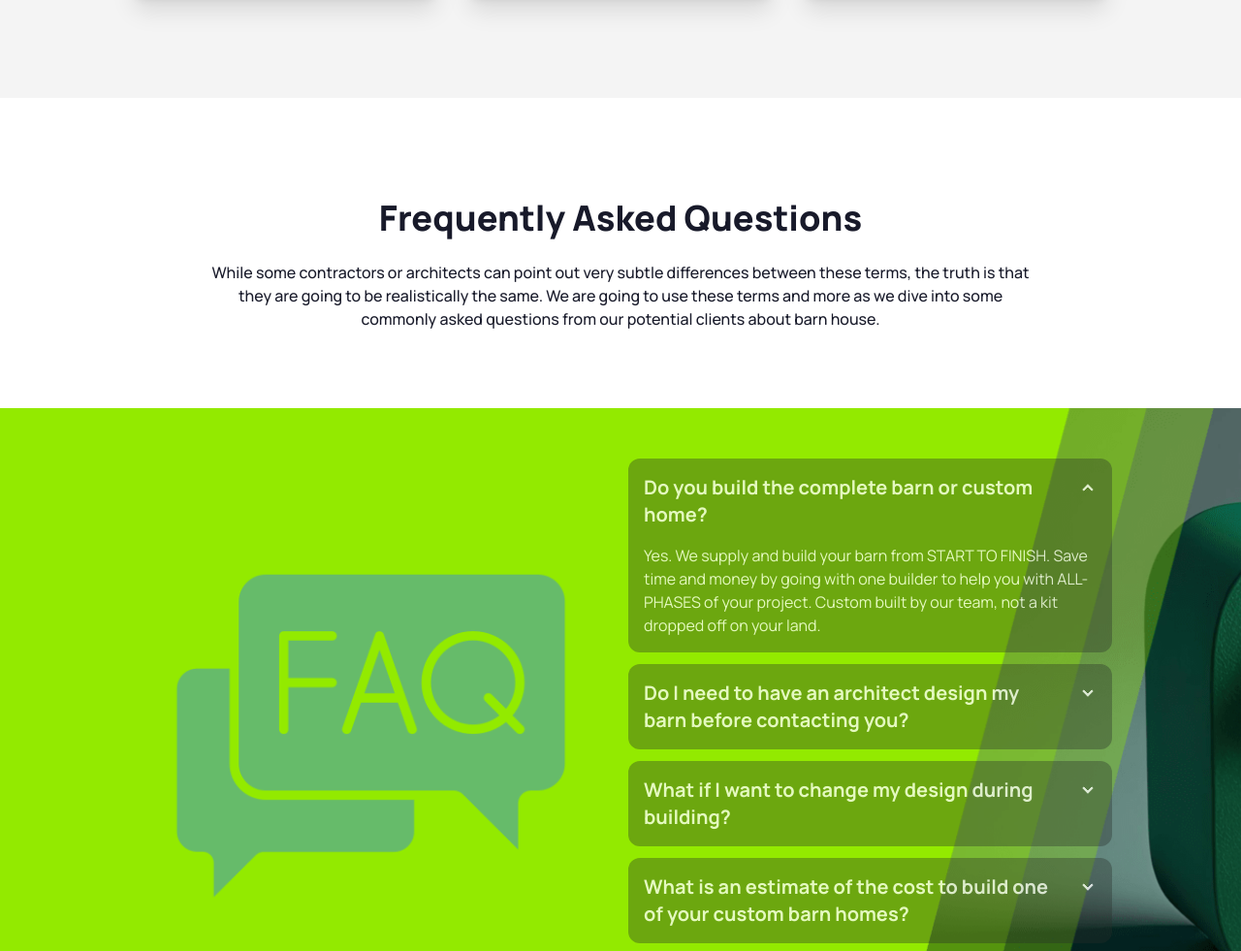
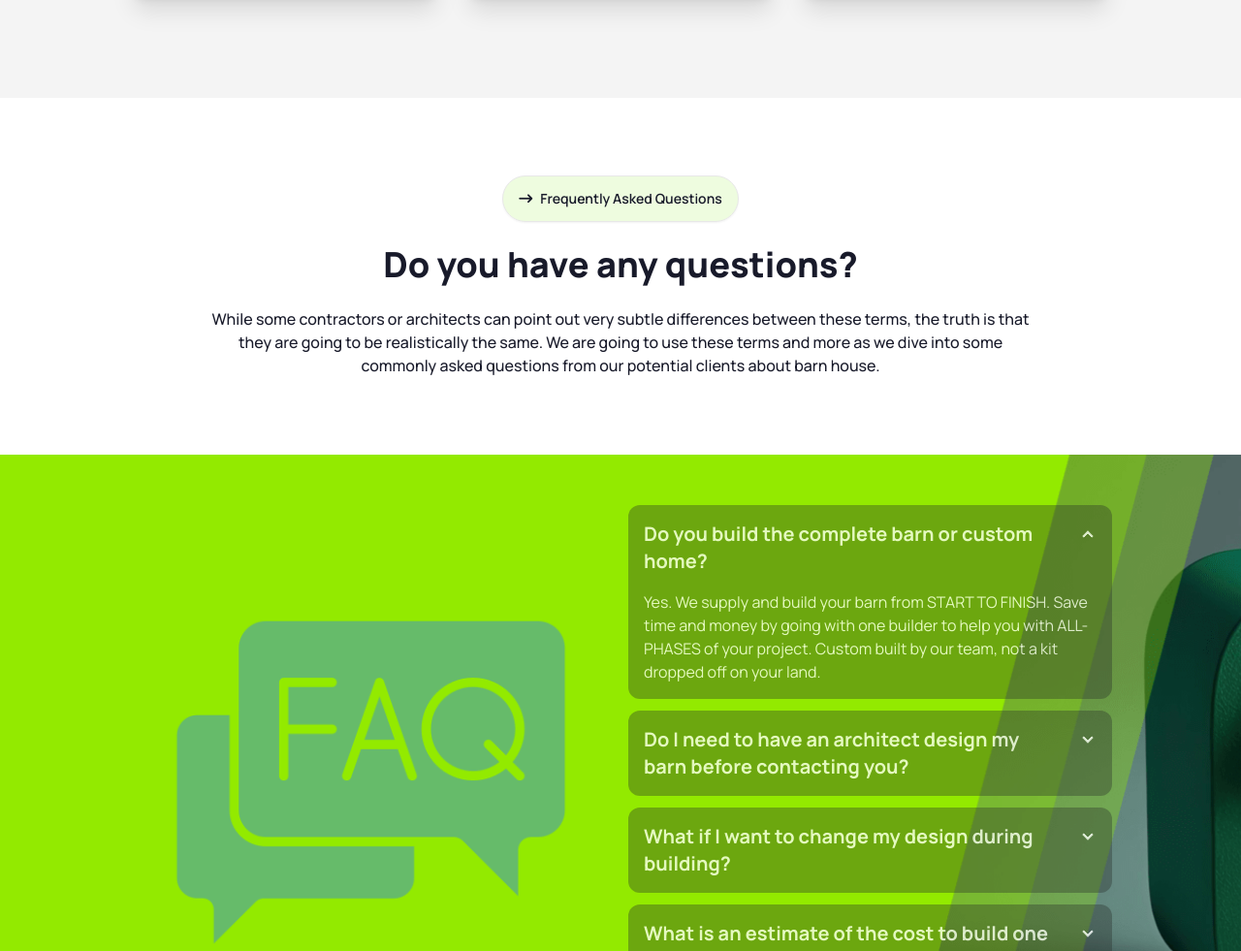
Before and after one commit to blAkh3Art/ph-b10-a3, a plain HTML site: page index.html in a window 1280 px wide. Shown: the part 4278-5259 px from the top of the page at 97% size. Drawn offline with nearby package versions, Linux system fonts and the light colour scheme.

Commit message:
Unique section more customization done

```diff
--- a/index.html
+++ b/index.html
@@ -484,9 +484,11 @@
 
      <!-- Unique Section: Frequently Asked Any Questions -->
             <!-- FAQs text -->
-            <div class="text-center w-4/6 mx-auto py-20">
+           <div class="text-center w-4/6 mx-auto py-20">
+              <a href="#" class="btn rounded-full bg-gr-lite-color"
+                ><i class="fa-solid fa-arrow-right-long"></i> Frequently Asked Questions</a>
               <h2 class="font-black text-3xl md:text-4xl my-6">
-                Frequently Asked Questions
+                Do you have any questions?
               </h2>
               <p class="text-base font-medium">
                 While some contractors or architects can point out very subtle differences between these terms, the truth is that they are going to be realistically the same. We are going to use these terms and more as we dive into some commonly asked questions from our potential clients about barn house.
```
